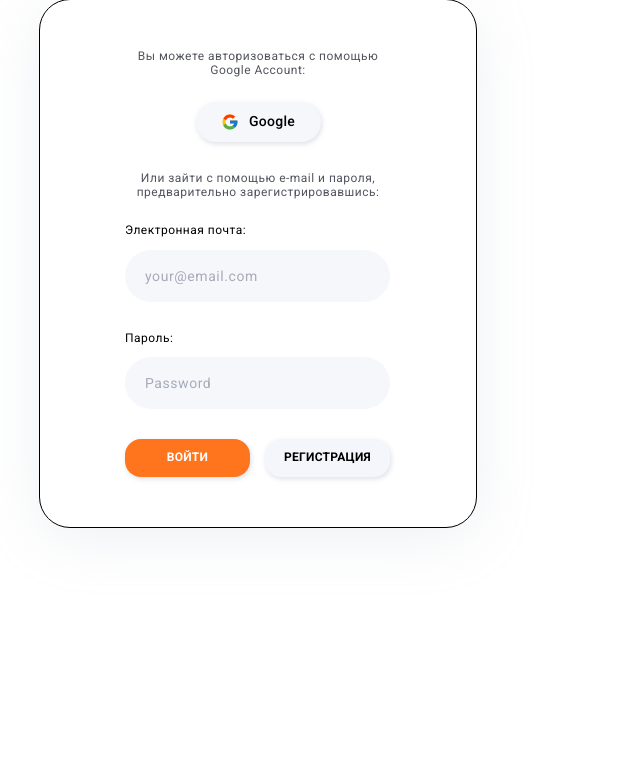
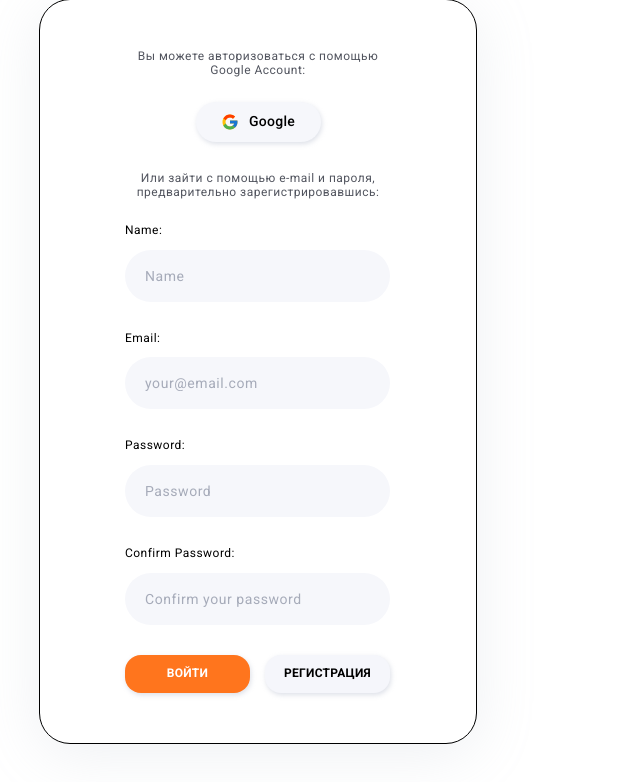
Before and after one commit to garikdallari/kapusta-app-front, a React (Create React App) app: page / in a window 1280 px wide. Shown: the top 782 px of the page, without its empty margins (0-640 px from the left). Built offline with nearby package versions, Linux system fonts and the light colour scheme.

Commit message:
add SignForm

```diff
--- a/src/components/SignInForm/SignInForm.js
+++ b/src/components/SignInForm/SignInForm.js
@@ -3,8 +3,10 @@ import { SignInValidationSchema } from '../../helpers/SignInValidationShema';
 import Button from '../Button/Button';
 import GoogleButton from '../GoogleButton/GoogleButton';
 import {
+  ErrorMessageName,
   ErrorMessageEmail,
   ErrorMessagePassword,
+  ErrorMessageConfirmPassword,
   WrapperForm,
   StyledInput,
   InputName,
@@ -42,12 +44,27 @@ export default function SignInForm() {
         </AdditionallyInfo>
         <Formik
           initialValues={initialValues}
+          validatedOnBlur
           validationSchema={SignInValidationSchema}
           onSubmit={handleSubmit}
         >
-          {({ errors, touched, isValid, dirty }) => (
-            <Form>
-              <InputName>Электронная почта:</InputName>
+          {({
+            values,
+            errors,
+            touched,
+            handleChange,
+            handleBlur,
+            isValid,
+            handleSubmit,
+            dirty,
+          }) => (
+            <Form onSubmit={handleSubmit}>
+              <InputName>Name:</InputName>
+              <StyledInput name="name" type="text" placeholder="Name" />
+              {errors.name && touched.name && (
+                <ErrorMessageName>{errors.name}</ErrorMessageName>
+              )}
+              <InputName>Email:</InputName>
               <StyledInput
                 name="email"
                 type="email"
@@ -56,7 +73,7 @@ export default function SignInForm() {
               {errors.email && touched.email && (
                 <ErrorMessageEmail>{errors.email}</ErrorMessageEmail>
               )}
-              <InputName>Пароль:</InputName>
+              <InputName>Password:</InputName>
               <StyledInput
                 type="password"
                 name="password"
@@ -65,6 +82,18 @@ export default function SignInForm() {
               />
               {touched.password && errors.password && (
                 <ErrorMessagePassword>{errors.password}</ErrorMessagePassword>
+              )}
+              <InputName>Confirm Password:</InputName>
+              <StyledInput
+                type="password"
+                name="confirmPassword"
+                autoComplete="on"
+                placeholder="Confirm your password"
+              />
+              {touched.confirmPassword && errors.confirmPassword && (
+                <ErrorMessageConfirmPassword>
+                  {errors.confirmPassword}
+                </ErrorMessageConfirmPassword>
               )}
 
               <BoxButton>
--- a/src/components/SignInForm/SignInForm.styled.jsx
+++ b/src/components/SignInForm/SignInForm.styled.jsx
@@ -74,9 +74,9 @@ export const InputName = styled.p`
   }
 `;
 
-export const ErrorMessageEmail = styled.p`
+export const ErrorMessageName = styled.p`
   position: absolute;
-  top: 279px;
+  top: 282px;
   font-family: ${props => props.theme.fontFamily};
   font-weight: 400;
   font-size: 10px;
@@ -84,13 +84,13 @@ export const ErrorMessageEmail = styled.p`
   letter-spacing: 0.04em;
   color: #eb5757;
   @media (min-width: 768px) {
-    top: 300px;
+    top: 301px;
   }
 `;
 
-export const ErrorMessagePassword = styled.p`
+export const ErrorMessageEmail = styled.p`
   position: absolute;
-  top: 386px;
+  top: 384px;
   font-family: ${props => props.theme.fontFamily};
   font-weight: 400;
   font-size: 10px;
@@ -102,6 +102,34 @@ export const ErrorMessagePassword = styled.p`
   }
 `;
 
+export const ErrorMessagePassword = styled.p`
+  position: absolute;
+  top: 491px;
+  font-family: ${props => props.theme.fontFamily};
+  font-weight: 400;
+  font-size: 10px;
+  line-height: 1.2;
+  letter-spacing: 0.04em;
+  color: #eb5757;
+  @media (min-width: 768px) {
+    top: 516px;
+  }
+`;
+
+export const ErrorMessageConfirmPassword = styled.p`
+  position: absolute;
+  top: 595px;
+  font-family: ${props => props.theme.fontFamily};
+  font-weight: 400;
+  font-size: 10px;
+  line-height: 1.2;
+  letter-spacing: 0.04em;
+  color: #eb5757;
+  @media (min-width: 768px) {
+    top: 623px;
+  }
+`;
+
 export const BoxButton = styled.div``;
 
 export const WrapperButton = styled.div`
```
